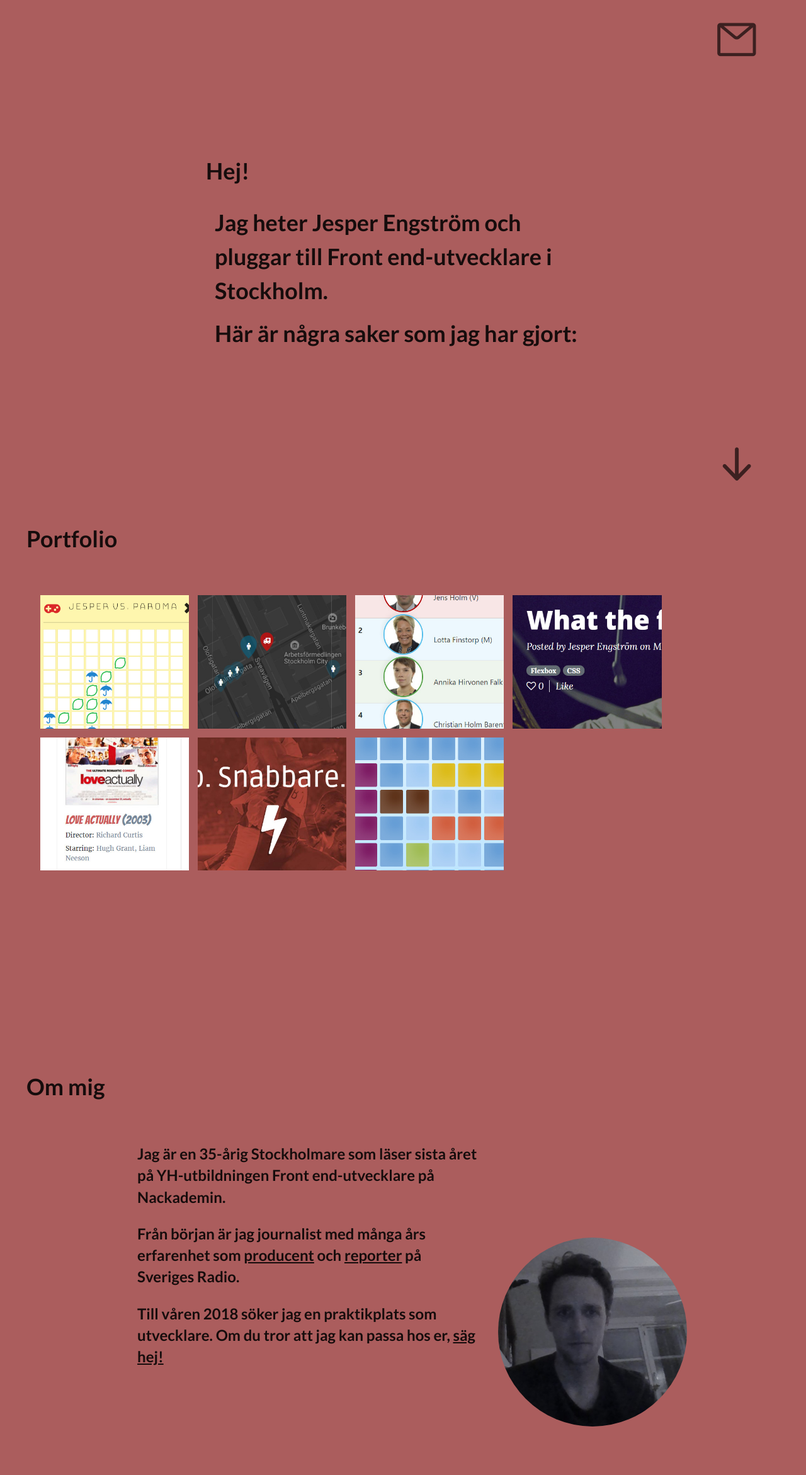
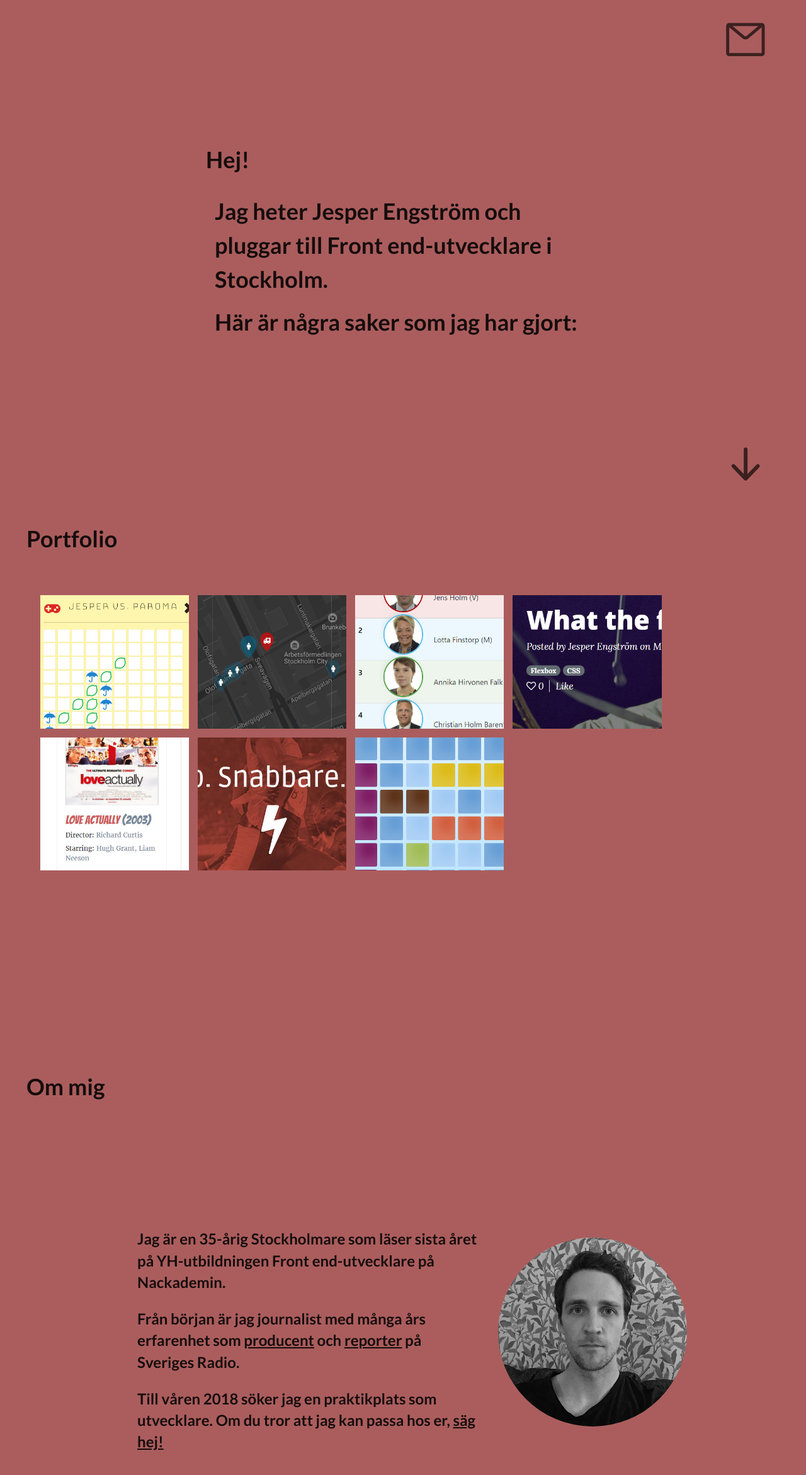
Before and after one commit to jesperengstrom/port-v2, a React (Create React App) app: page / in a window 1280 px wide. Shown: the top 2342 px of the page at 63% size. Built offline with nearby package versions, Linux system fonts and the light colour scheme; a web font is replaced by a local one.

Commit message:
gaah mobile

```diff
--- a/src/components/Nav/Nav.css
+++ b/src/components/Nav/Nav.css
@@ -1,10 +1,10 @@
 .nav {
-    flex: inherit;
+    flex: 1;
     width: 15%;
+    min-width: 15%;
     height: 100%;
     position: absolute;
     right: 0;
-    margin-right: 1rem;
 }
 
 
@@ -23,11 +23,11 @@
 }
 
 .fixed-bottom {
-    bottom: 1rem;
+    bottom: 0px;
 }
 
 .fixed-top {
-    top: 2rem;
+    top: 0px;
 }
 
 
@@ -43,3 +43,9 @@
     -webkit-transition: transform 0.5s cubic-bezier(0.75, 0.21, 0.65, 1.34);
     -moz-transition: transform 0.5s cubic-bezier(0.75, 0.21, 0.65, 1.34);
 }
+
+@media screen and (max-width: 320px) {
+    .nav {
+        right: 20%;
+    }
+}
--- a/src/components/Nav/Nav.js
+++ b/src/components/Nav/Nav.js
@@ -15,12 +15,12 @@ function Nav({ next, last }){
 
     return (
         <nav className="nav flex justify-center">
-            <div className='fixed fixed-top'>
+            <div className='fixed fixed-top p-2'>
                 <a href="mailto:jengstro@gmail.com">
                     <i className="anticon large-icon">&#xe659;</i>
                 </a>
             </div>
-            <div className="fixed fixed-bottom flex align-end p-1" style={{height:'33%'}}>
+            <div className="fixed fixed-bottom flex align-end p-2" style={{height:'33%'}}>
             <a onClick={scrollTo} className={`transition-flip ${last ? 'flip' : ''}`}>
                 <i className="anticon large-icon">&#xe619;</i>
             </a>
--- a/src/components/Section/About/About.css
+++ b/src/components/Section/About/About.css
@@ -1,5 +1,11 @@
+.outer-wrapper {
+    display: flex;
+    flex: 1;
+    align-items: center;
+}
+
 .about-wrapper {
-    flex: 1;
+    /* flex: 1; */
     width: 100%;
     padding-left: 4%;
     padding-right: 14%;
@@ -27,7 +33,7 @@
 .about-img {
     width: 100%;
     position: relative;
-    bottom: 19px;
+    bottom: 60px;
 }
 
 .about-link {
@@ -53,7 +59,6 @@
     }
     .about-text-container {
         padding-left: 0rem;
-        margin-left: 1rem;
     }
 }
 
@@ -72,6 +77,9 @@
     .about-img-container {
         width: 225px;
         height: 225px;
+    }
+    .about-img {
+        bottom: 40px;
     }
 }
 
@@ -93,6 +101,9 @@
         width: 175px;
         height: 175px;
     }
+    .about-img {
+        bottom: 30px;
+    }
 }
 
 @media screen and (max-width: 400px) {
@@ -101,3 +112,9 @@
         height: 150px;
     }
 }
+
+@media screen and (max-width: 320px) {
+    .about-wrapper {
+        padding-right: 4%;
+    }
+}
--- a/src/components/Section/About/About.js
+++ b/src/components/Section/About/About.js
@@ -4,10 +4,11 @@ import React from 'react';
 import './About.css';
 
 //IMG
-const jesper = require('../../../img/j.jpg');
+const jesper = require('../../../img/jesper_grey.jpg');
 
 function About(props) {
     return(
+        <div className="outer-wrapper">
         <article className="about-wrapper flex justify-center">
             <div className="about-text-container item-text bold flex flex-column">
                 <p>Jag är en 35-årig Stockholmare som läser sista året på YH-utbildningen Front end-utvecklare på Nackademin.</p>
@@ -20,6 +21,7 @@ function About(props) {
                 </div>
             </div>
         </article>
+        </div>
     );
 }
 
--- a/src/components/Section/Hero/Hero.css
+++ b/src/components/Section/Hero/Hero.css
@@ -22,3 +22,9 @@
         padding-left: 4%;
     }
 }
+
+@media screen and (max-width: 400px) {
+    .hero-container {
+        padding-right: 4%;
+    }
+}
--- a/src/components/Section/Hero/Hero.js
+++ b/src/components/Section/Hero/Hero.js
@@ -7,8 +7,8 @@ function Hero(props) {
     return(
         <article className="hero-container">
             <h2 className="mt-0 mb-2">Hej!</h2>
-            <h2 className="mt-0 ml-1">Jag heter Jesper Engström och pluggar till Front end-utvecklare i Stockholm.</h2>
-            <h2 className="mt-0 ml-1">Här är några saker som jag har gjort:</h2>
+            <h2 className="mt-0 ml-1 mr-1">Jag heter Jesper Engström och pluggar till Front end-utvecklare i Stockholm.</h2>
+            <h2 className="mt-0 ml-1 mr-1 mb-1">Här är några saker som jag har gjort:</h2>
         </article>
     );
 }
--- a/src/components/styles.css
+++ b/src/components/styles.css
@@ -4,6 +4,10 @@ body,
     margin: 0;
     padding: 0;
     box-sizing: border-box;
+}
+
+body {
+    min-width: 0;
 }
 
 #root {
@@ -170,7 +174,7 @@ h3 {
 }
 
 .mb-1 {
-    margin-bottom: 1em;
+    margin-bottom: 1em !important;
 }
 
 .mb-2 {
```
Also changed, not shown: src/img/j.jpg (deleted), src/img/jesper_grey.jpg (added).
